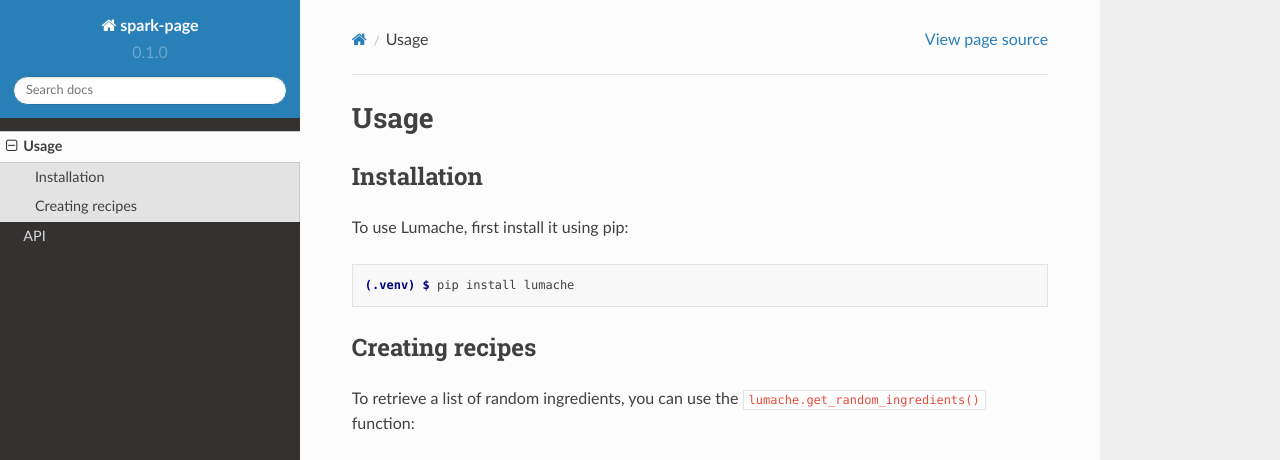
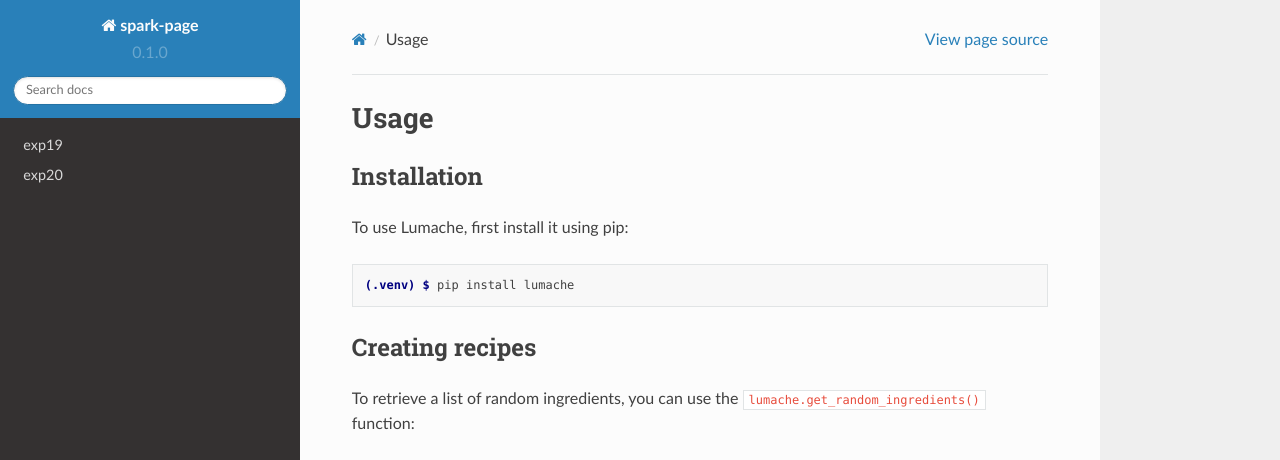
Before and after one commit to lacus-w/spark-page, a Sphinx documentation site: the page built from docs/source/usage.rst, in a window 1280 px wide and 1043 px high. Shown: the top 460 px of the window. Built offline with Sphinx 7.4.7 and the Read the Docs theme 2.0.0, drawn with Linux system fonts in a browser that asks for light colours; grey boxes are pictures that could not be loaded.

```diff
--- a/docs/requirements.txt
+++ b/docs/requirements.txt
@@ -1,7 +1,9 @@
 sphinx==7.1.2
 sphinx-rtd-theme==1.3.0rc1
 sphinx-book-theme
+sphinx-material
 nbsphinx
 myst-parser
 sphinx-design
 sphinx-copybutton
+sphinx-favicon
--- a/docs/source/conf.py
+++ b/docs/source/conf.py
@@ -20,7 +20,8 @@ extensions = [
     "nbsphinx",
     "myst_parser",
     # "sphinx-design",
-    # "sphinx-copybutton",
+    "sphinx-copybutton",
+    'sphinx_favicon',
 ]
 
 intersphinx_mapping = {
@@ -35,6 +36,7 @@ templates_path = ['_templates']
 
 html_theme = 'sphinx_rtd_theme'
 # html_theme = "sphinx_book_theme"
+# html_theme = sphinx-material
 
 # -- Options for EPUB output
 epub_show_urls = 'footnote'
@@ -44,3 +46,19 @@ latex_use_xindy = False
 latex_elements = {
     "preamble": "\\usepackage[UTF8]{ctex}\n",
 }
+
+favicons = [
+#    {
+#       "sizes": "16x16",
+#       "href": "https://secure.example.com/favicon/favicon-16x16.png",
+#    },
+#    {
+#       "sizes": "32x32",
+#       "href": "https://secure.example.com/favicon/favicon-32x32.png",
+#    },
+   {
+      "rel": "pink-floyd-icon",
+      "sizes": "512x512",
+      "href": "pink-floyd-icon.png",  # use a local file in _static
+   },
+]
--- a/docs/source/index.rst
+++ b/docs/source/index.rst
@@ -17,5 +17,5 @@ Contents
 
 .. toctree::
 
-   usage
-   api
+   exp19
+   exp20
```
Also changed, not shown: pink-floyd-icon.png (added).
